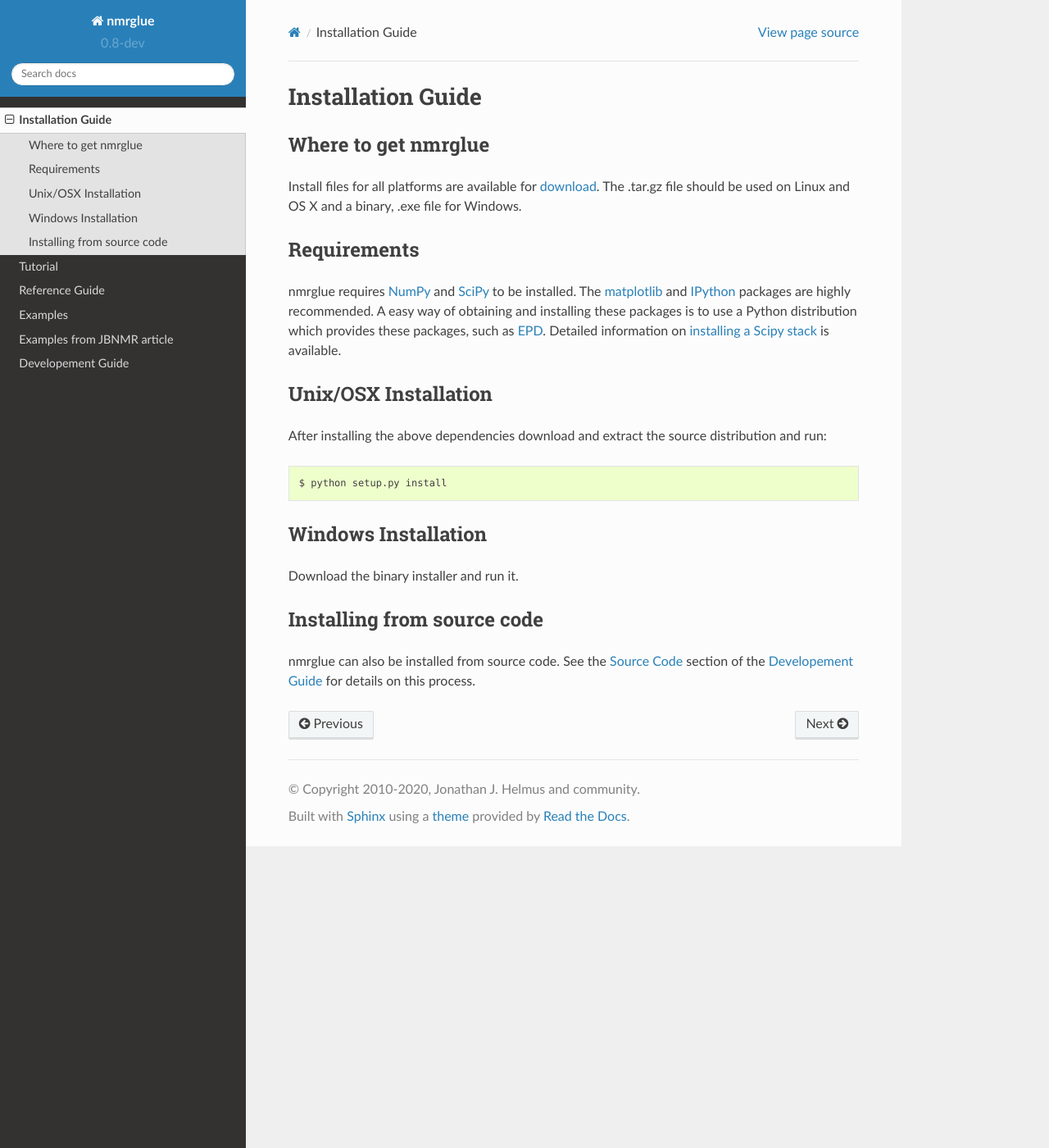
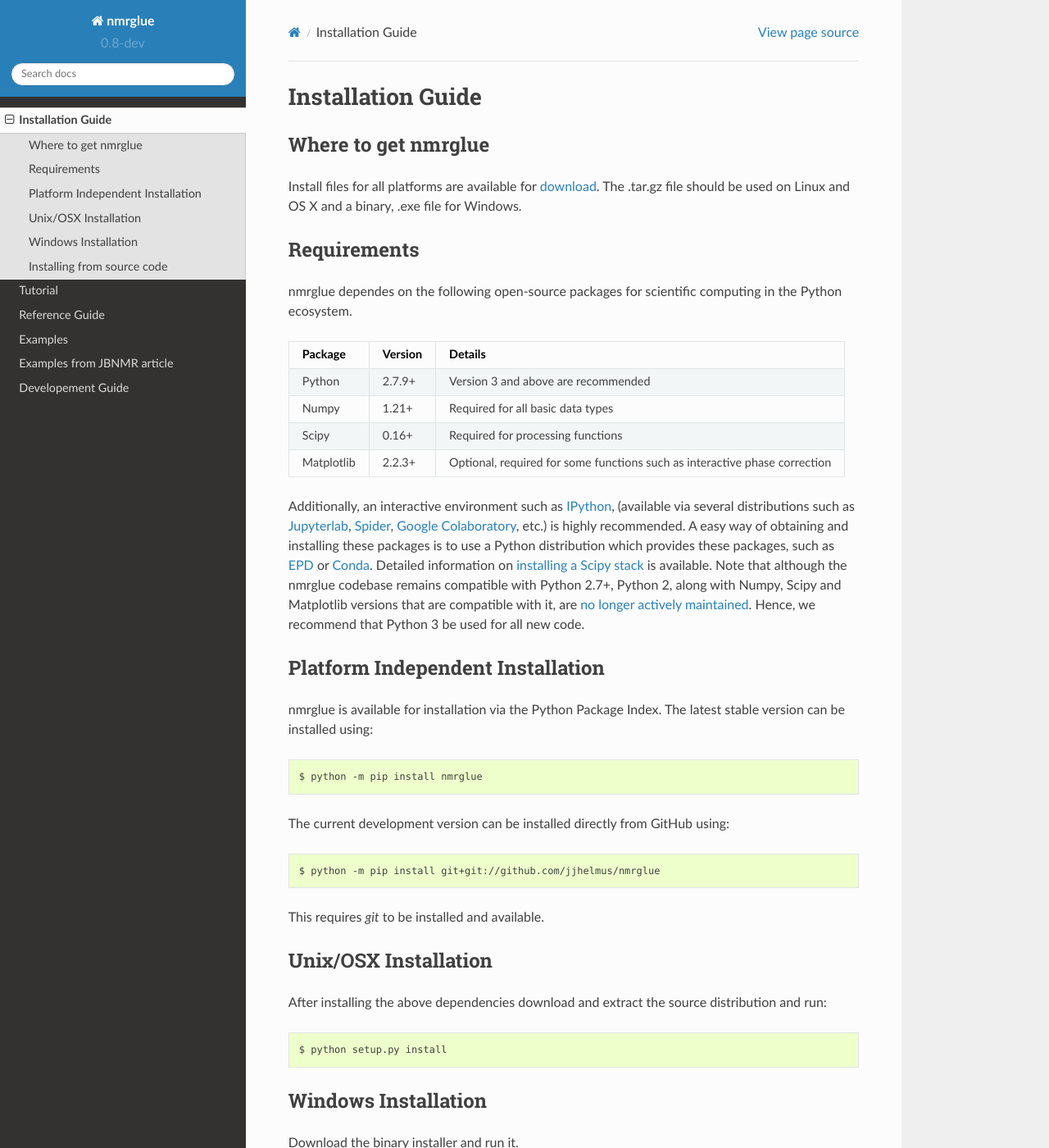
Before and after one commit to jjhelmus/nmrglue, a Sphinx documentation site: the page built from doc/source/install.rst, in a window 1280 px wide and 1400 px high. Shown: the whole window at 82% size. Built offline with Sphinx 7.4.7 and the Read the Docs theme 2.0.0, drawn with Linux system fonts in a browser that asks for light colours.

Commit message:
updated installation instructions

```diff
--- a/doc/source/install.rst
+++ b/doc/source/install.rst
@@ -13,14 +13,39 @@ Windows.
 Requirements
 ------------
 
-nmrglue requires `NumPy <http://numpy.scipy.org>`_ and
-`SciPy <http://www.scipy.org>`_ to be installed. The
-`matplotlib <http://matplotlib.org/>`_ and `IPython <http://ipython.org/>`_
-packages are highly recommended.  A easy way of obtaining
-and installing these packages is to use a Python distribution which provides
-these packages, such as `EPD <http://www.enthought.com/products/epd.php>`_.
-Detailed information on
-`installing a Scipy stack <http://scipy.github.com/install.html>`_ is available.
+
+nmrglue dependes on the following open-source packages for scientific computing
+in the Python ecosystem.
+
++------------+------------+---------------------------------------+
+| Package    | Version    | Details                               |
++============+============+=======================================+
+| Python     | 2.7.9+     | Version 3 and above are recommended   |
++------------+------------+---------------------------------------+
+| Numpy      | 1.21+      | Required for all basic data types     |
++------------+------------+---------------------------------------+
+| Scipy      | 0.16+      | Required for processing functions     |
++------------+------------+---------------------------------------+
+| Matplotlib | 2.2.3+     | Optional, required for some functions |
+|            |            | such as interactive phase correction  |
++------------+------------+---------------------------------------+
+
+Additionally, an interactive environment such as `IPython <http://ipython.org/>`_, (available via several distributions such as `Jupyterlab <https://jupyterlab.readthedocs.io/en/stable/>`_, `Spider <https://www.spyder-ide.org/>`_, `Google Colaboratory <https://colab.research.google.com/>`_, etc.) is highly recommended. A easy way of obtaining and installing these packages is to use a Python distribution which provides these packages, such as `EPD <http://www.enthought.com/products/epd.php>`_ or `Conda <https://www.anaconda.com/>`_. Detailed information on `installing a Scipy stack <http://scipy.github.com/install.html>`_ is available. Note that although the nmrglue codebase remains compatible with Python 2.7+, Python 2, along with Numpy, Scipy and Matplotlib versions that are compatible with it, are `no longer actively maintained <https://www.python.org/doc/sunset-python-2/>`_. Hence, we recommend that Python 3 be used for all new code.
+
+
+Platform Independent Installation
+---------------------------------
+
+nmrglue is available for installation via the Python Package Index. The latest
+stable version can be installed using::
+
+    $ python -m pip install nmrglue
+
+The current development version can be installed directly from GitHub using::
+
+    $ python -m pip install git+git://github.com/jjhelmus/nmrglue
+
+This requires `git` to be installed and available.
 
 
 Unix/OSX Installation
```
